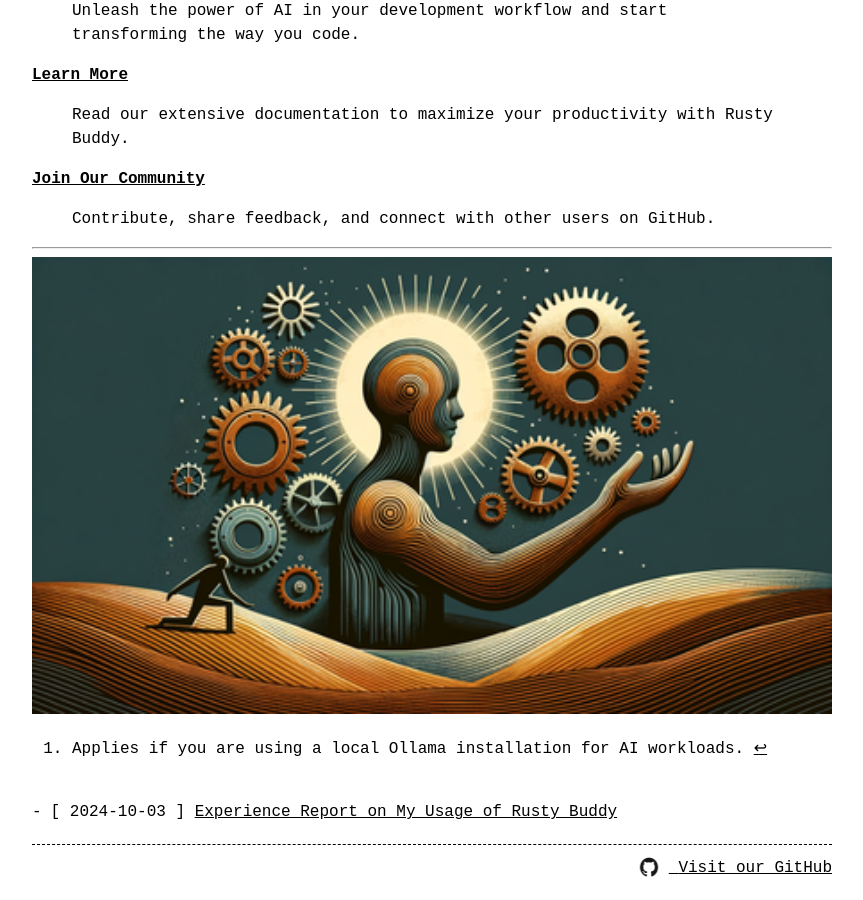
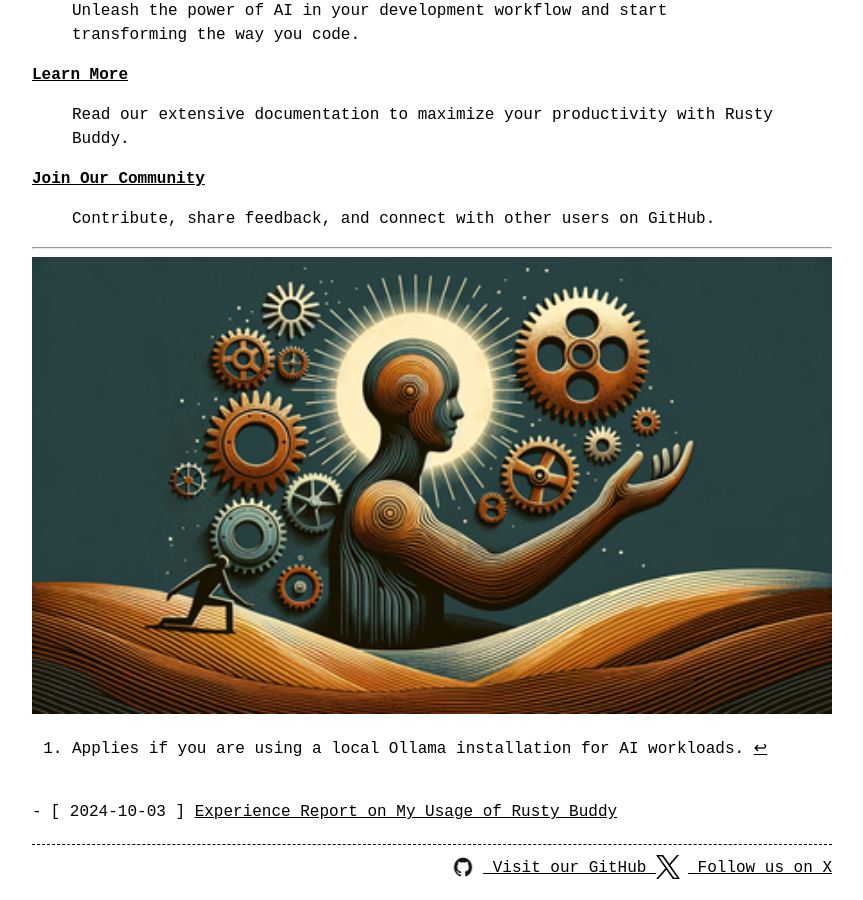
Before and after one commit to hg8496/rusty-buddy, a Jekyll site: the page built from index.markdown, in a window 1280 px wide and 900 px high, scrolled down 1833 px. Shown: the whole window, without its empty margins (208-1071 px from the left). Built offline with Jekyll 4.4.1, drawn with Linux system fonts in a browser that asks for light colours.

Commit message:
Added link to X profile.

```diff
--- a/_config.yml
+++ b/_config.yml
@@ -7,7 +7,6 @@ tagline: Empower Your Code with AI-Driven Precision and Simplicity
 logo: /asset/images/rusty-buddy-logo-512.png
 baseurl: "" # The subpath of your site, e.g., /blog
 url: "https://www.rusty-buddy.org" # The base URL for your site, e.g., http://example.com
-github_username: hg8496
 
 # Build settings
 plugins:
@@ -40,7 +39,8 @@ kramdown:
 
 # Social media links (optional)
 social_links:
-  github: https://github.com/hg8496/rusty-buddy
+  github: hg8496/rusty-buddy
+  x: RustyBuddy_org
 
 # SEO settings (optional)
 meta_tags:
--- a/_includes/footer.html
+++ b/_includes/footer.html
@@ -1,7 +1,15 @@
 <footer>
-  <a href="https://github.com/{{ site.github_username }}" style="display: inline-flex; align-items: center; text-decoration: none;">
-    <img src="{{ '/assets/images/github_logo.png' | relative_url }}" alt="GitHub Logo" class="social-logo">
-    <span style="vertical-align: middle; color: inherit;">Visit our GitHub</span>
-  </a>
-  <div>{{ site.footer }}</div>
+  <div style="display: flex; align-items: center; justify-content: space-between;">
+    <div style="display: inline-flex; align-items: center;">
+      <a href="https://github.com/{{ site.social_links.github }}" style="display: inline-flex; align-items: center; text-decoration: none; margin-right: 20px;">
+        <img src="{{ '/assets/images/github_logo.png' | relative_url }}" alt="GitHub Logo" class="social-logo">
+        <span style="vertical-align: middle; color: inherit;">Visit our GitHub</span>
+      </a>
+      <a href="https://x.com/{{ site.social_links.x }}" style="display: inline-flex; align-items: center; text-decoration: none;">
+        <img src="{{ '/assets/images/x-logo-black.png' | relative_url }}" alt="X Logo" class="social-logo x-logo">
+        <span style="vertical-align: middle; color: inherit;">Follow us on X</span>
+      </a>
+    </div>
+    <div>{{ site.footer }}</div>
+  </div>
 </footer>
```
Also changed, not shown: assets/images/x-logo-black.png (added), assets/images/x-logo-white.png (added), 1 other file.
